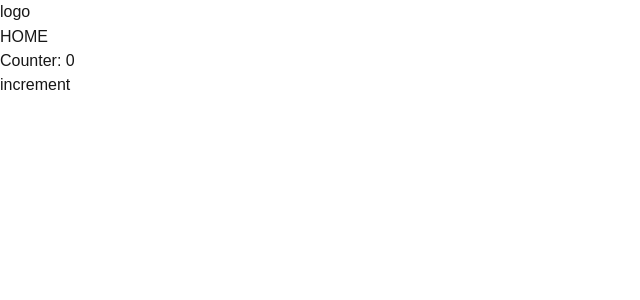
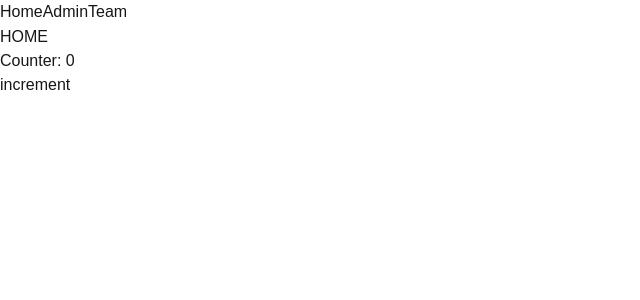
Before and after one commit to timusss0/Exercise-2-with-Next-Js, a Next.js app: page / in a window 1280 px wide. Shown: the top 300 px of the page, without its empty margins (0-640 px from the left). Built offline with nearby package versions, Linux system fonts and the light colour scheme.

Commit message:
Dynamic Route

```diff
--- a/app/layout.tsx
+++ b/app/layout.tsx
@@ -1,6 +1,7 @@
 import type { Metadata } from "next";
 import { Geist, Geist_Mono } from "next/font/google";
 import "./globals.css";
+import Link from "next/link";
 
 const geistSans = Geist({
   variable: "--font-geist-sans",
@@ -27,7 +28,14 @@
       <body
         className={`${geistSans.variable} ${geistMono.variable} antialiased`}
       >
-        <header className="border-b border-white">logo</header>
+        <header className="border-b border-white">
+          <nav>
+            <Link href="/">Home</Link>
+            <Link href="/about">Admin</Link>
+            <Link href="/about/team">Team</Link>
+
+          </nav>
+        </header>
         {children}
       </body>
     </html>
--- /dev/null
+++ b/app/products/[id]/page.tsx
@@ -0,0 +1,12 @@
+export default async function productPage({ params } : {
+    params: Promise<{id : string}>
+}){
+    const { id } = await params
+    console.log(id)
+
+    return (
+        <div>
+            <h1>this is detail product</h1>
+        </div>
+    )
+}
--- /dev/null
+++ b/app/products/page.tsx
@@ -0,0 +1,7 @@
+export default function ProductsPage(){
+    return (
+        <>
+        <h1>this is products page</h1>
+        </>
+    )
+}
```
